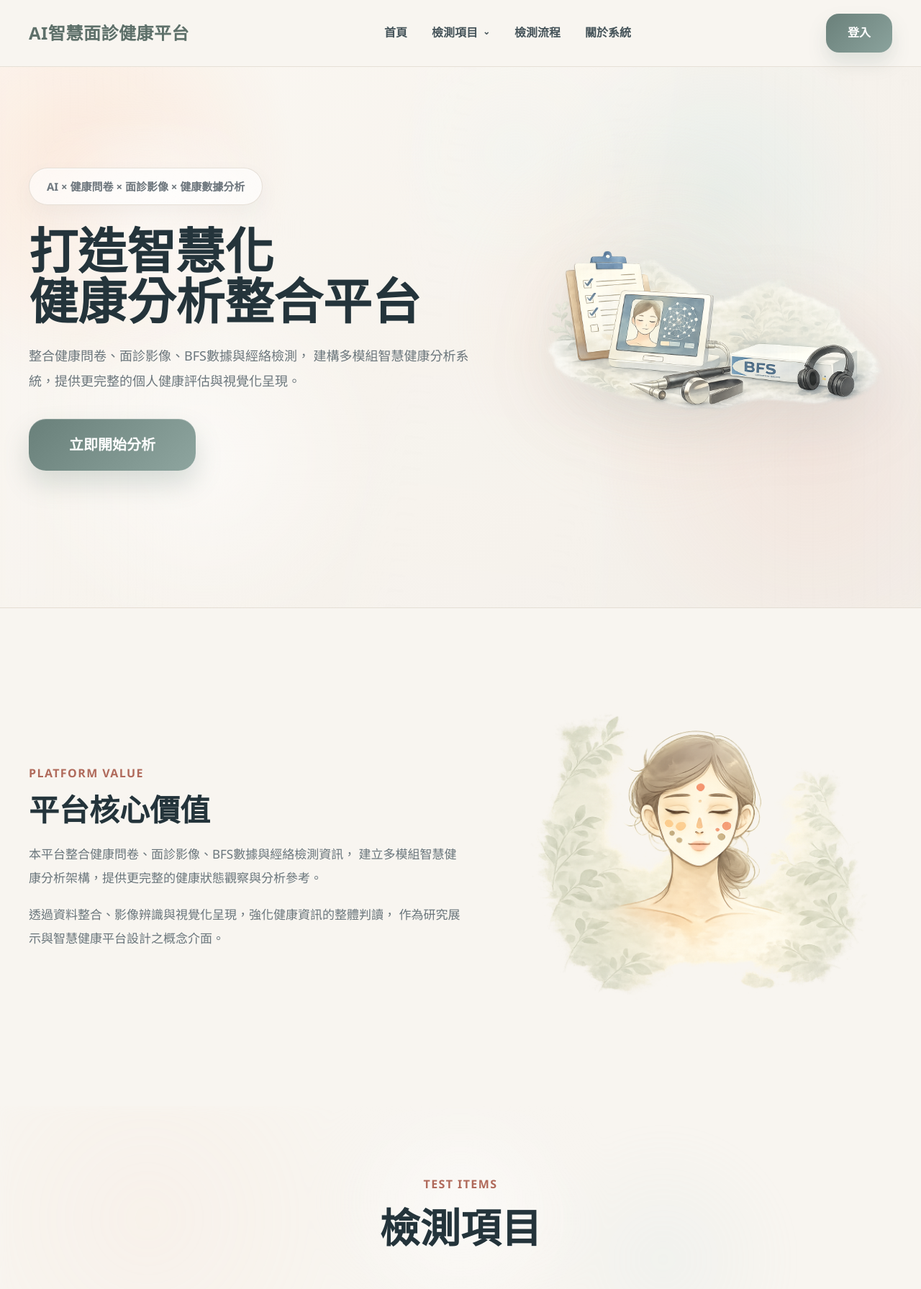
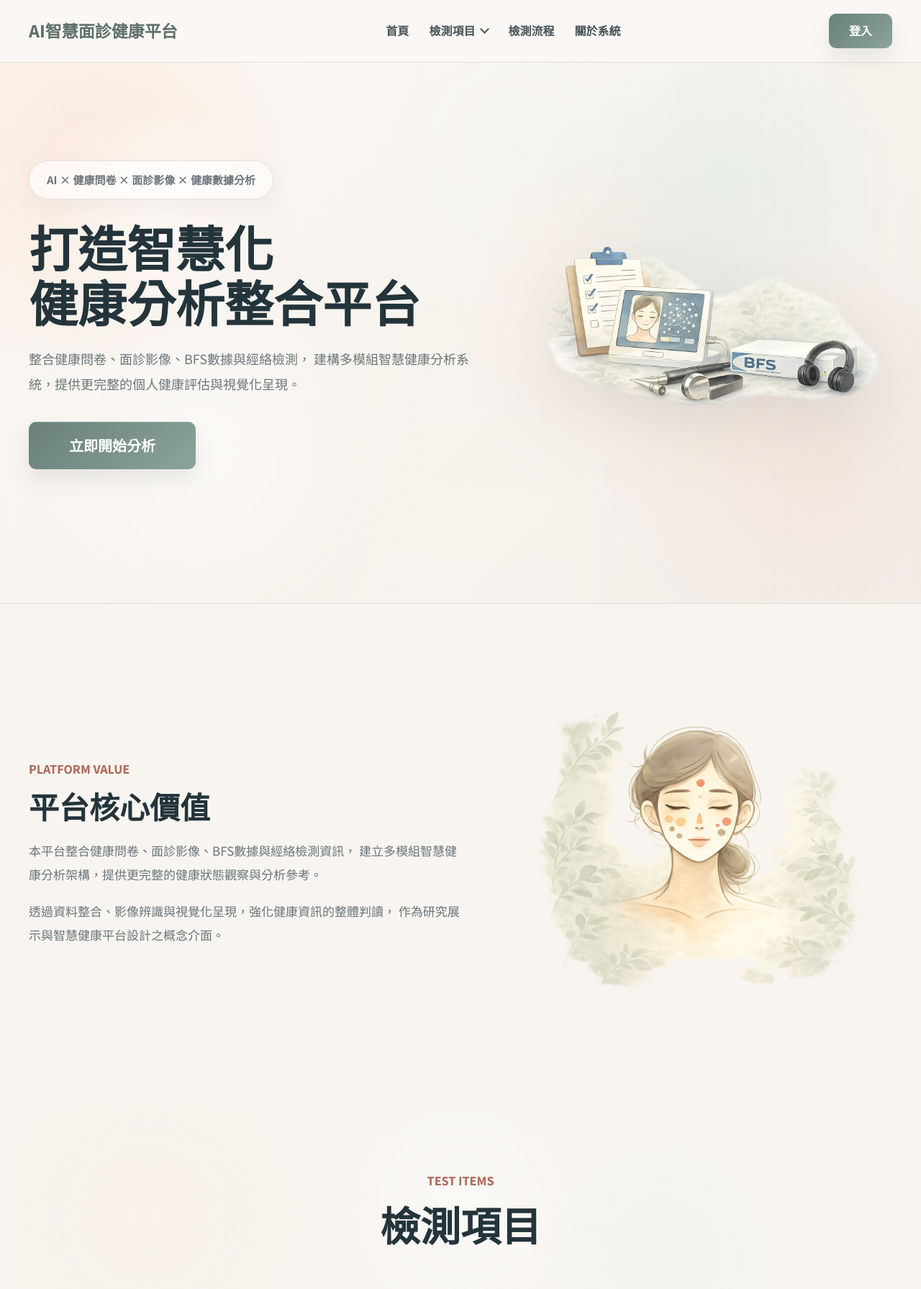
Before and after one commit to Mingri31264445/health-analysis-system, a Django app: page / in a window 1280 px wide. Shown: the top 1791 px of the page at 72% size. Run offline with Django 5.2, Linux system fonts and the light colour scheme.

Commit message:
style(ui): refine typography and controls

```diff
--- a/core/templates/core/analysis_start.html
+++ b/core/templates/core/analysis_start.html
@@ -5,7 +5,7 @@
     <meta charset="UTF-8">
     <meta name="viewport" content="width=device-width, initial-scale=1.0">
     <title>開始健康分析｜AI智慧面診健康平台</title>
-    <link rel="stylesheet" href="{% static 'css/style.css' %}?v=31">
+    <link rel="stylesheet" href="{% static 'css/style.css' %}?v=34">
 </head>
 <body>
     {% include "core/system_nav.html" %}
@@ -51,6 +51,6 @@
             </div>
         </section>
     </main>
-    <script src="{% static 'js/main.js' %}?v=31"></script>
+    <script src="{% static 'js/main.js' %}?v=34"></script>
 </body>
 </html>
--- a/core/templates/core/auth_form.html
+++ b/core/templates/core/auth_form.html
@@ -5,7 +5,7 @@
     <meta charset="UTF-8">
     <meta name="viewport" content="width=device-width, initial-scale=1.0">
     <title>{{ title }}｜AI智慧面診健康平台</title>
-    <link rel="stylesheet" href="{% static 'css/style.css' %}?v=31">
+    <link rel="stylesheet" href="{% static 'css/style.css' %}?v=34">
 </head>
 <body>
     <main class="system-page">
@@ -77,6 +77,6 @@
             </p>
         </section>
     </main>
-    <script src="{% static 'js/main.js' %}?v=31"></script>
+    <script src="{% static 'js/main.js' %}?v=34"></script>
 </body>
 </html>
--- a/core/templates/core/bfs_detail.html
+++ b/core/templates/core/bfs_detail.html
@@ -5,7 +5,7 @@
     <meta charset="UTF-8" />
     <meta name="viewport" content="width=device-width, initial-scale=1.0" />
     <title>BFS測試結果 AI智慧面診健康平台</title>
-    <link rel="stylesheet" href="{% static 'css/style.css' %}?v=31" />
+    <link rel="stylesheet" href="{% static 'css/style.css' %}?v=34" />
     <link rel="stylesheet" href="{% static 'css/forms.css' %}" />
     <link rel="stylesheet" href="{% static 'css/bfs_result.css' %}" />
   </head>
--- a/core/templates/core/feature_page.html
+++ b/core/templates/core/feature_page.html
@@ -5,7 +5,7 @@
     <meta charset="UTF-8">
     <meta name="viewport" content="width=device-width, initial-scale=1.0">
     <title>{{ feature.label }}｜AI智慧面診健康平台</title>
-    <link rel="stylesheet" href="{% static 'css/style.css' %}?v=31">
+    <link rel="stylesheet" href="{% static 'css/style.css' %}?v=34">
 </head>
 <body>
     {% include "core/system_nav.html" %}
@@ -27,6 +27,6 @@
             </div>
         </section>
     </main>
-    <script src="{% static 'js/main.js' %}?v=31"></script>
+    <script src="{% static 'js/main.js' %}?v=34"></script>
 </body>
 </html>
--- a/core/templates/core/index.html
+++ b/core/templates/core/index.html
@@ -5,7 +5,7 @@
     <meta charset="UTF-8">
     <meta name="viewport" content="width=device-width, initial-scale=1.0">
     <title>AI智慧面診健康平台</title>
-    <link rel="stylesheet" href="{% static 'css/style.css' %}?v=31">
+    <link rel="stylesheet" href="{% static 'css/style.css' %}?v=34">
 </head>
 <body>
     <header class="navbar">
@@ -307,6 +307,6 @@
         </div>
     </footer>
 
-    <script src="{% static 'js/main.js' %}?v=31"></script>
+    <script src="{% static 'js/main.js' %}?v=34"></script>
 </body>
 </html>
--- a/core/templates/core/questionnaire_form.html
+++ b/core/templates/core/questionnaire_form.html
@@ -5,7 +5,7 @@
     <meta charset="UTF-8">
     <meta name="viewport" content="width=device-width, initial-scale=1.0">
     <title>健康問卷｜AI智慧面診健康平台</title>
-    <link rel="stylesheet" href="{% static 'css/style.css' %}?v=31">
+    <link rel="stylesheet" href="{% static 'css/style.css' %}?v=34">
 </head>
 <body>
     {% include "core/system_nav.html" %}
@@ -92,6 +92,6 @@
             </form>
         </section>
     </main>
-    <script src="{% static 'js/main.js' %}?v=31"></script>
+    <script src="{% static 'js/main.js' %}?v=34"></script>
 </body>
 </html>
--- a/core/templates/core/upload_bfs_test.html
+++ b/core/templates/core/upload_bfs_test.html
@@ -5,7 +5,7 @@
     <meta charset="UTF-8" />
     <meta name="viewport" content="width=device-width, initial-scale=1.0" />
     <title>上傳BFS測試報告 AI智慧面診健康平台</title>
-    <link rel="stylesheet" href="{% static 'css/style.css' %}?v=31" />
+    <link rel="stylesheet" href="{% static 'css/style.css' %}?v=34" />
     <link rel="stylesheet" href="{% static 'css/forms.css' %}" />
   </head>
   <body>
@@ -70,6 +70,6 @@
       </div>
     </footer>
 
-    <script src="{% static 'js/main.js' %}?v=31"></script>
+    <script src="{% static 'js/main.js' %}?v=34"></script>
   </body>
 </html>
--- a/core/templates/core/upload_meridian_result.html
+++ b/core/templates/core/upload_meridian_result.html
@@ -5,7 +5,7 @@
     <meta charset="UTF-8" />
     <meta name="viewport" content="width=device-width, initial-scale=1.0" />
     <title>上傳經絡檢測報告 AI智慧面診健康平台</title>
-    <link rel="stylesheet" href="{% static 'css/style.css' %}?v=31" />
+    <link rel="stylesheet" href="{% static 'css/style.css' %}?v=34" />
     <link rel="stylesheet" href="{% static 'css/forms.css' %}" />
   </head>
   <body>
@@ -59,6 +59,6 @@
       </div>
     </footer>
 
-    <script src="{% static 'js/main.js' %}?v=31"></script>
+    <script src="{% static 'js/main.js' %}?v=34"></script>
   </body>
 </html>
--- a/static/css/forms.css
+++ b/static/css/forms.css
@@ -17,7 +17,7 @@
     font-size: 14px;
     font-weight: 700;
     color: #46545a;
-    letter-spacing: 0.3px;
+    letter-spacing: 0;
 }
 
 .form-group input[type="text"],
--- a/static/css/partials/_base.css
+++ b/static/css/partials/_base.css
@@ -2,6 +2,22 @@
   margin: 0;
   padding: 0;
   box-sizing: border-box;
+}
+
+:root {
+  --font-sans: "Noto Sans TC", "Microsoft JhengHei UI", "Microsoft JhengHei",
+    "PingFang TC", "Heiti TC", sans-serif;
+  --font-display: "Noto Serif TC", "Noto Sans TC", "Microsoft JhengHei UI",
+    "Microsoft JhengHei", "PingFang TC", "Heiti TC", serif;
+  --color-ink: #24343b;
+  --color-muted: #667379;
+  --color-primary: #6a807a;
+  --color-primary-soft: #8ba39d;
+  --color-accent: #aa6a5a;
+  --color-line: rgba(223, 216, 206, 0.78);
+  --radius-control: 10px;
+  --shadow-control: 0 14px 28px rgba(90, 102, 96, 0.12);
+  --shadow-control-hover: 0 20px 38px rgba(90, 102, 96, 0.16);
 }
 
 html {
@@ -9,11 +25,15 @@ html {
 }
 
 body {
-  font-family: "Segoe UI", "Microsoft JhengHei", sans-serif;
+  font-family: var(--font-sans);
+  font-weight: 400;
+  letter-spacing: 0;
   background: #f8f5f0;
   color: #2f3a3f;
-  line-height: 1.6;
+  line-height: 1.72;
   min-height: 100vh;
+  text-rendering: optimizeLegibility;
+  -webkit-font-smoothing: antialiased;
   animation: page-enter 0.18s ease both;
   transition:
     opacity 0.15s ease,
@@ -61,6 +81,22 @@ img {
   max-width: 100%;
 }
 
+h1,
+h2,
+.logo,
+.system-logo,
+.system-nav-logo {
+  font-family: var(--font-display);
+  letter-spacing: 0;
+}
+
+button,
+input,
+select,
+textarea {
+  font: inherit;
+}
+
 a {
   text-decoration: none;
   color: inherit;
--- a/static/css/partials/_home.css
+++ b/static/css/partials/_home.css
@@ -132,11 +132,11 @@
 
 .hero-text h1 {
   font-size: 68px;
-  line-height: 1.03;
+  line-height: 1.12;
   color: #24343b;
   margin-bottom: 24px;
-  letter-spacing: 0.1px;
-  font-weight: 800;
+  letter-spacing: 0;
+  font-weight: 700;
 }
 
 .desc {
@@ -159,48 +159,51 @@
   align-items: center;
   justify-content: center;
   min-width: 174px;
-  padding: 16px 30px;
+  min-height: 54px;
+  padding: 0 30px;
   border: 0;
-  border-radius: 22px;
+  border-radius: var(--radius-control);
   font-weight: 800;
   cursor: pointer;
   text-decoration: none;
   outline: none;
   transition:
-    transform 0.28s ease,
-    box-shadow 0.28s ease;
+    transform 0.24s ease,
+    box-shadow 0.24s ease,
+    filter 0.24s ease;
 }
 
 .btn:hover {
-  transform: translateY(-6px);
+  transform: translateY(-3px);
 }
 
 .btn-primary {
-  background: linear-gradient(135deg, #69807a, #8ea59f);
+  background: linear-gradient(135deg, var(--color-primary), var(--color-primary-soft));
   color: #fff;
   box-shadow:
-    0 18px 36px rgba(106, 128, 122, 0.24),
+    var(--shadow-control),
     inset 0 1px 0 rgba(255, 255, 255, 0.22);
 }
 
 .hero-actions .btn-primary {
   min-width: 232px;
   min-height: 66px;
-  padding: 20px 42px;
-  border-radius: 24px;
+  padding: 0 42px;
+  border-radius: var(--radius-control);
   font-size: 20px;
 }
 
 .btn-primary:hover {
   box-shadow:
-    0 26px 44px rgba(106, 128, 122, 0.3),
+    var(--shadow-control-hover),
     inset 0 1px 0 rgba(255, 255, 255, 0.3);
+  filter: saturate(1.04);
 }
 
 .btn-primary:focus-visible {
   box-shadow:
     0 0 0 4px rgba(106, 128, 122, 0.18),
-    0 18px 36px rgba(106, 128, 122, 0.24),
+    var(--shadow-control),
     inset 0 1px 0 rgba(255, 255, 255, 0.22);
 }
 
@@ -274,7 +277,7 @@
 .about-tag {
   color: #b06a5b;
   font-weight: 800;
-  letter-spacing: 1.4px;
+  letter-spacing: 0;
   margin-bottom: 14px;
   font-size: 16px;
   text-transform: uppercase;
@@ -284,8 +287,8 @@
   font-size: 56px;
   line-height: 1.16;
   color: #24343b;
-  letter-spacing: 0.2px;
-  font-weight: 800;
+  letter-spacing: 0;
+  font-weight: 700;
 }
 
 /* ===== About ===== */
@@ -783,7 +786,7 @@
   z-index: 2;
   font-size: 30px;
   font-weight: 800;
-  letter-spacing: 1px;
+  letter-spacing: 0;
   color: #b06a5b;
   text-shadow: 0 1px 0 rgba(255, 255, 255, 0.35);
 }
@@ -914,7 +917,7 @@
   color: #b06a5b;
   font-weight: 800;
   margin-bottom: 14px;
-  letter-spacing: 1.1px;
+  letter-spacing: 0;
   text-transform: uppercase;
   font-size: 14px;
 }
@@ -1024,7 +1027,7 @@
   color: #738087;
   font-weight: 800;
   font-size: 13px;
-  letter-spacing: 0.6px;
+  letter-spacing: 0;
 }
 
 .result-badge {
@@ -1032,7 +1035,7 @@
   border-radius: 999px;
   font-size: 12px;
   font-weight: 800;
-  letter-spacing: 0.3px;
+  letter-spacing: 0;
   backdrop-filter: blur(8px);
   border: 1px solid rgba(255, 255, 255, 0.42);
 }
@@ -1182,7 +1185,7 @@
   color: #738087;
   font-size: 13px;
   font-weight: 800;
-  letter-spacing: 1.1px;
+  letter-spacing: 0;
 }
 
 .start-card strong {
--- a/static/css/partials/_navigation.css
+++ b/static/css/partials/_navigation.css
@@ -3,48 +3,78 @@
   position: sticky;
   top: 0;
   z-index: 1000;
-  background: rgba(248, 245, 240, 0.9);
+  background: rgba(250, 248, 244, 0.9);
   backdrop-filter: blur(14px);
-  border-bottom: 1px solid rgba(223, 216, 206, 0.72);
+  -webkit-backdrop-filter: blur(14px);
+  border-bottom: 1px solid var(--color-line);
   transition:
     background 0.3s ease,
     box-shadow 0.3s ease;
 }
 
 .navbar.scrolled {
-  background: rgba(248, 245, 240, 0.96);
-  box-shadow: 0 10px 30px rgba(90, 102, 96, 0.08);
+  background: rgba(250, 248, 244, 0.96);
+  box-shadow: 0 12px 30px rgba(90, 102, 96, 0.08);
 }
 
 .nav-inner {
-  min-height: 92px;
+  min-height: 86px;
   display: flex;
   align-items: center;
   justify-content: space-between;
-  gap: 28px;
+  gap: 24px;
 }
 
 .logo {
-  font-size: 24px;
+  font-size: 23px;
+  line-height: 1.1;
   font-weight: 800;
   color: #5e706a;
-  letter-spacing: 0.5px;
+  letter-spacing: 0;
 }
 
 .nav-links {
   display: flex;
   align-items: center;
-  gap: 34px;
+  gap: 28px;
 }
 
-.nav-links a {
+.nav-links > a,
+.nav-dropdown-trigger {
+  min-height: 42px;
+  display: inline-flex;
+  align-items: center;
+  position: relative;
   color: #46545a;
+  font-size: 16px;
   font-weight: 700;
-  transition: color 0.28s ease;
+  transition:
+    color 0.24s ease,
+    transform 0.24s ease;
 }
 
-.nav-links a:hover {
-  color: #aa6a5a;
+.nav-links > a::after {
+  content: "";
+  position: absolute;
+  left: 0;
+  right: 0;
+  bottom: 5px;
+  height: 1px;
+  background: linear-gradient(90deg, var(--color-accent), var(--color-primary-soft));
+  transform: scaleX(0);
+  transform-origin: center;
+  transition: transform 0.24s ease;
+}
+
+.nav-links > a:hover,
+.nav-dropdown-trigger:hover,
+.nav-dropdown:hover .nav-dropdown-trigger {
+  color: var(--color-accent);
+  transform: translateY(-1px);
+}
+
+.nav-links > a:hover::after {
+  transform: scaleX(1);
 }
 
 .nav-dropdown {
@@ -63,9 +93,7 @@
 }
 
 .nav-dropdown-trigger {
-  min-height: 46px;
-  display: inline-flex;
-  align-items: center;
+  min-height: 42px;
 }
 
 .nav-dropdown-trigger::after {
@@ -201,20 +229,45 @@
   display: inline-flex;
   align-items: center;
   justify-content: center;
-  background: linear-gradient(135deg, #6a807a, #8ba39d);
+  min-height: 48px;
+  background: linear-gradient(135deg, var(--color-primary), var(--color-primary-soft));
   color: #fff;
-  padding: 14px 30px;
-  border-radius: 18px;
-  font-weight: 700;
-  box-shadow: 0 14px 26px rgba(106, 128, 122, 0.18);
+  padding: 0 28px;
+  border-radius: var(--radius-control);
+  font-weight: 800;
+  box-shadow: var(--shadow-control);
   transition:
-    transform 0.28s ease,
-    box-shadow 0.28s ease;
+    transform 0.24s ease,
+    box-shadow 0.24s ease,
+    filter 0.24s ease;
 }
 
 .login-btn:hover {
-  transform: translateY(-4px);
-  box-shadow: 0 20px 34px rgba(106, 128, 122, 0.24);
+  transform: translateY(-3px);
+  box-shadow: var(--shadow-control-hover);
+  filter: saturate(1.04);
+}
+
+.login-btn:focus-visible,
+.nav-links a:focus-visible {
+  outline: 0;
+  box-shadow: 0 0 0 4px rgba(106, 128, 122, 0.14);
+}
+
+.nav-dropdown-trigger::after {
+  content: "";
+  width: 7px;
+  height: 7px;
+  margin-left: 9px;
+  border-right: 2px solid currentColor;
+  border-bottom: 2px solid currentColor;
+  transform: translateY(-3px) rotate(45deg);
+  transition: transform 0.22s ease;
+}
+
+.nav-dropdown:hover .nav-dropdown-trigger::after,
+.nav-dropdown:focus-within .nav-dropdown-trigger::after {
+  transform: translateY(1px) rotate(225deg);
 }
 
 .login-btn:active,
--- a/static/css/partials/_responsive.css
+++ b/static/css/partials/_responsive.css
@@ -99,7 +99,7 @@
 
     .nav-dropdown-menu {
         left: 0;
-        width: min(172px, calc(100vw - 40px));
+        width: min(184px, calc(100vw - 40px));
         transform: translate(0, -6px);
     }
 
@@ -133,7 +133,7 @@
   .section-title p,
   .about-tag {
     font-size: 14px;
-    letter-spacing: 1.2px;
+    letter-spacing: 0;
     margin-bottom: 10px;
   }
 
--- a/static/css/style.css
+++ b/static/css/style.css
@@ -1,7 +1,8 @@
-@import url("./partials/_base.css?v=31");
-@import url("./partials/_navigation.css?v=31");
-@import url("./partials/_home.css?v=31");
-@import url("./partials/_system.css?v=31");
-@import url("./partials/_footer.css?v=31");
-@import url("./partials/_animations.css?v=31");
-@import url("./partials/_responsive.css?v=31");
+@import url("https://fonts.googleapis.com/css2?family=Noto+Sans+TC:wght@400;500;600;700;800;900&family=Noto+Serif+TC:wght@600;700;900&display=swap");
+@import url("./partials/_base.css?v=34");
+@import url("./partials/_navigation.css?v=34");
+@import url("./partials/_home.css?v=34");
+@import url("./partials/_system.css?v=34");
+@import url("./partials/_footer.css?v=34");
+@import url("./partials/_animations.css?v=34");
+@import url("./partials/_responsive.css?v=34");
```
Also changed, not shown: other parts of static/css/partials/_navigation.css (+12 -12 lines), static/css/bfs_result.css (+13 -2 lines), static/css/partials/_system.css (+35 -4 lines).
